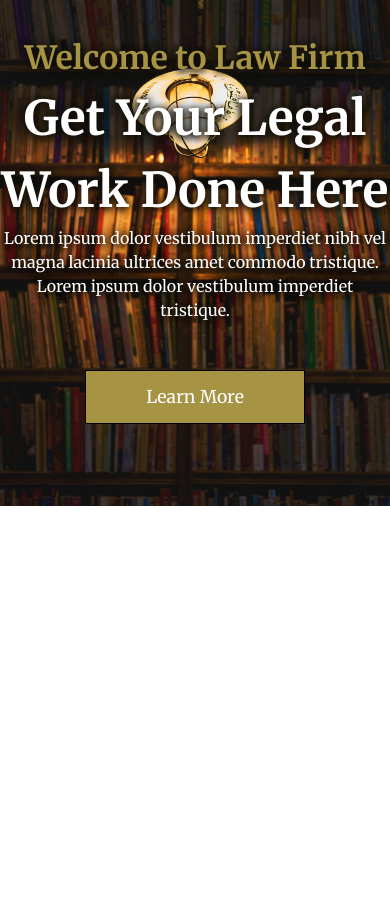
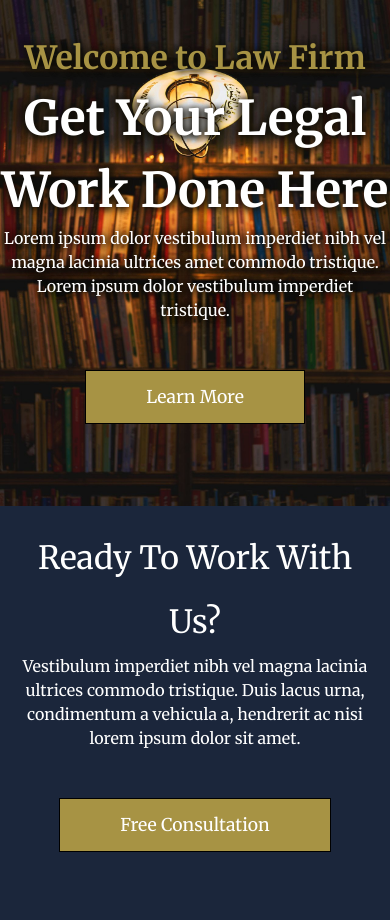
Before and after one commit to droidhazard/law-firm-website, a plain HTML site: page index.html in a window 390 px wide. Before the commit the page ends 844 px from the top, so only its background shows below. Drawn offline with Linux system fonts and the light colour scheme.

Commit message:
finalize CTA section responsively

```diff
--- a/assets/css/styles.css
+++ b/assets/css/styles.css
@@ -15,6 +15,7 @@
   border: 0;
   box-sizing: border-box;
   font-family: 'Merriweather', 'Times New Roman', Times, serif;
+  transition: all 0.2s ease-out;
 }
 
 html,
@@ -38,37 +39,73 @@ body {
   justify-content: center;
 }
 
-.hero-section h2 {
+h2 {
   color: var(--accent-main);
   font-family: 'Merriweather', 'Times New Roman', Times, serif;
   font-size: 2rem;
 }
 
-.hero-section h1 {
+h1 {
   color: #fff;
   font-family: 'Merriweather', 'Times New Roman', Times, serif;
   font-size: 3rem;
 }
 
-.hero-section p {
+.text {
   color: #fff;
   font-family: 'Merriweather', 'Times New Roman', Times, serif;
   font-size: 1rem;
+  line-height: 1.5;
 }
 
-.hero-section button {
+.text-white {
+  color: #fff;
+}
+
+.text-thin {
+  font-weight: 300;
+}
+
+.button {
   padding: 15px 60px;
   font-size: 1.1rem;
   margin: 3rem 0;
   border: 1px solid #000;
   cursor: pointer;
-  background-color: var(--accent-main);
   color: #fff;
   transition: all 0.2s ease-in-out;
 }
-.hero-section button:hover {
+
+.bg-accent {
+  background-color: var(--accent-main);
+}
+
+.button:hover {
   background-color: #fff;
   color: var(--accent-main);
+}
+
+/* CTA SECTION */
+.cta-section {
+  background-color: #1b263b;
+  padding: 20px 0;
+  line-height: 2;
+}
+
+.cta-section-wrapper {
+  margin: 0 100px;
+  display: flex;
+  flex-direction: row;
+  justify-content: center;
+  align-items: center;
+}
+
+.cta-section-wrapper .col:nth-child(1) {
+  width: 70%;
+}
+
+.cta-section-wrapper .col:nth-child(2) {
+  width: 30%;
 }
 
 
@@ -83,7 +120,27 @@ body {
     align-items: center;
     justify-content: center;
     text-shadow: 3px 0px 7px rgba(11, 10, 5, 0.8),
-	  -3px 0px 7px rgba(19, 17, 11, 0.8),
-	  0px 4px 7px rgba(29, 25, 12, 0.8);
+      -3px 0px 7px rgba(19, 17, 11, 0.8),
+      0px 4px 7px rgba(29, 25, 12, 0.8);
+  }
+
+  .cta-section-wrapper {
+    flex-direction: column;
+    margin: 0 0;
+  }
+
+  .cta-section .col {
+    text-align: center;
+    display: flex;
+    flex-direction: column;
+    justify-content: center;
+    align-items: center;
+  }
+  .cta-section-wrapper .col:nth-child(1) {
+    width: 90%;
+  }
+
+  .cta-section-wrapper .col:nth-child(2) {
+    width: 90%;
   }
 }
--- a/index.html
+++ b/index.html
@@ -1,5 +1,6 @@
 <!DOCTYPE html>
 <html lang="en">
+
 <head>
   <meta charset="UTF-8">
   <meta http-equiv="X-UA-Compatible" content="IE=edge">
@@ -7,19 +8,36 @@
   <title>Legal</title>
   <link rel="shortcut icon" href="./assets/img/icons8-law-book-96.png" type="image/x-icon">
   <!-- FontAwesome -->
-  <link rel="stylesheet" href="https://cdnjs.cloudflare.com/ajax/libs/font-awesome/6.2.1/css/all.min.css" integrity="sha512-MV7K8+y+gLIBoVD59lQIYicR65iaqukzvf/nwasF0nqhPay5w/9lJmVM2hMDcnK1OnMGCdVK+iQrJ7lzPJQd1w==" crossorigin="anonymous" referrerpolicy="no-referrer" />
+  <link rel="stylesheet" href="https://cdnjs.cloudflare.com/ajax/libs/font-awesome/6.2.1/css/all.min.css"
+    integrity="sha512-MV7K8+y+gLIBoVD59lQIYicR65iaqukzvf/nwasF0nqhPay5w/9lJmVM2hMDcnK1OnMGCdVK+iQrJ7lzPJQd1w=="
+    crossorigin="anonymous" referrerpolicy="no-referrer" />
   <!-- Custom Stylesheet -->
   <link rel="stylesheet" href="./assets/css/styles.css">
 </head>
+
 <body>
   <div class="hero-section">
     <h2>Welcome to Law Firm</h2>
     <h1>Get Your Legal Work Done Here</h1>
-    <p>Lorem ipsum dolor vestibulum imperdiet nibh vel magna lacinia ultrices amet commodo tristique. Lorem ipsum dolor vestibulum imperdiet tristique.</p>
-    <button>Learn More</button>
+    <p class="text">Lorem ipsum dolor vestibulum imperdiet nibh vel magna lacinia ultrices amet commodo tristique. Lorem ipsum dolor
+      vestibulum imperdiet tristique.</p>
+    <button class="button bg-accent">Learn More</button>
+  </div>
+  <div class="cta-section">
+    <div class="cta-section-wrapper">
+      <div class="col">
+        <h2 class="text-white text-thin">Ready To Work With Us?</h2>
+        <p class="text">Vestibulum imperdiet nibh vel magna lacinia ultrices commodo tristique. Duis lacus urna, condimentum a
+          vehicula a, hendrerit ac nisi lorem ipsum dolor sit amet.</p>
+      </div>
+      <div class="col">
+        <button class="button bg-accent">Free Consultation</button>
+      </div>
+    </div>
   </div>
 
   <!-- Custom Javascript -->
   <script src="./assets/js/main.js"></script>
 </body>
+
 </html>
```
